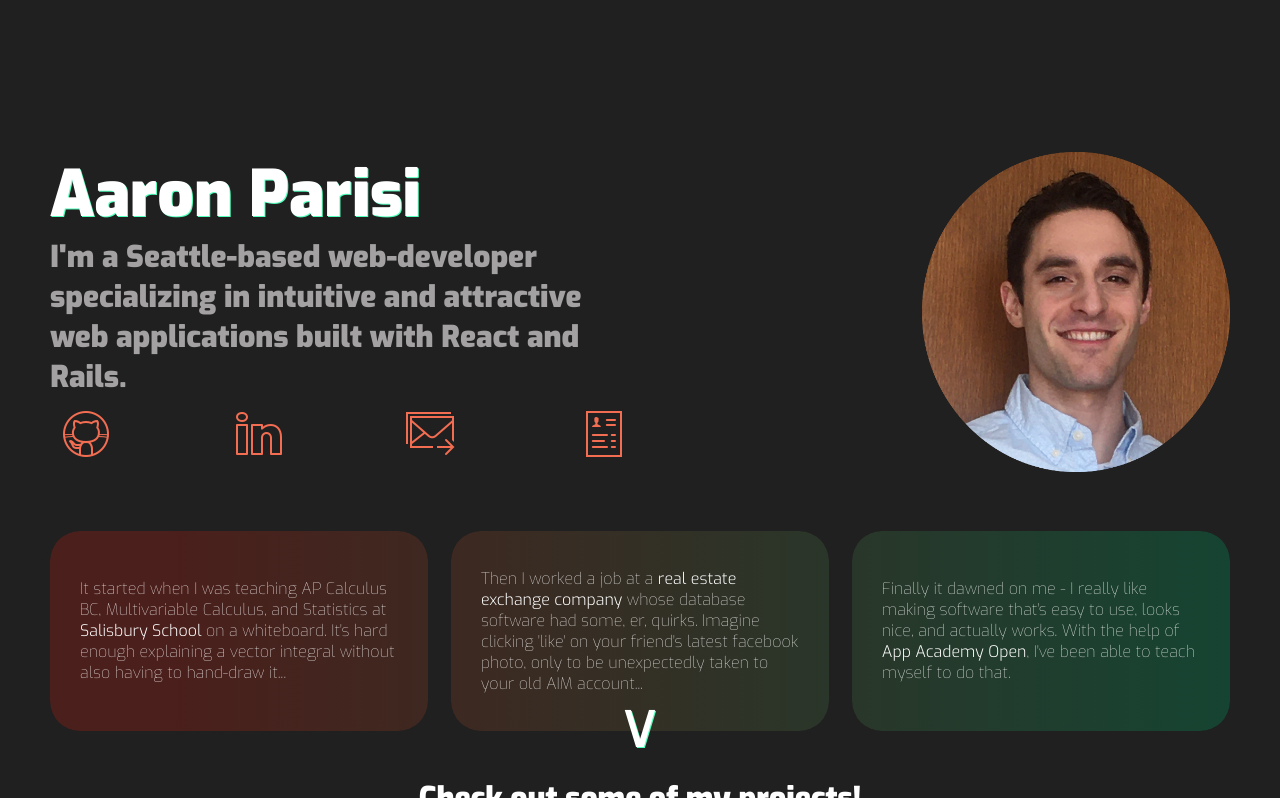
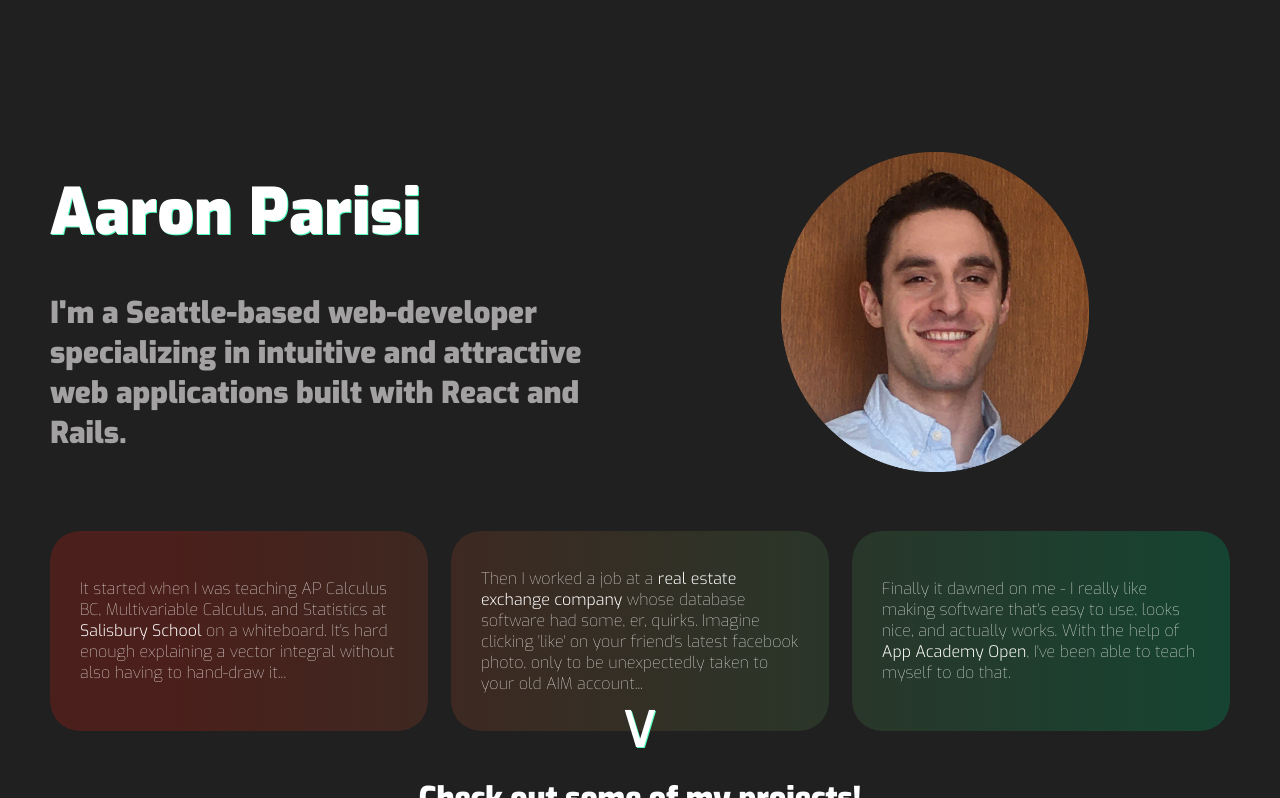
Before and after one commit to aaronparisi/aarons-projects-2, a React (Create React App) app: page / in a window 1280 px wide. Shown: the part 802-1600 px from the top of the page. Built offline with nearby package versions, Linux system fonts and the light colour scheme.

Commit message:
added links to headshot overlay

```diff
--- a/src/components/About/About.jsx
+++ b/src/components/About/About.jsx
@@ -65,6 +65,9 @@ const About = props => {
           <h2>
             I'm a Seattle-based web-developer specializing in intuitive and attractive web applications built with React and Rails.
           </h2>
+        </div>
+        <div className="headshot-container">
+          <img id="headshot" src={Headshot} alt="Headshot of Aaron Parisi"/>
           <div className="intro-links-container">
             {/* <div className="intro-links-gradient-background"></div> */}
             <div className="intro-links-black-background">
@@ -85,7 +88,6 @@ const About = props => {
             </div>
           </div>
         </div>
-        <div className="headshot-container"><img id="headshot" src={Headshot} alt="Headshot of Aaron Parisi"/></div>
       </div>
 
       <div className="about-blurbs-container" ref={ref}>
--- a/src/stylesheets/App.css
+++ b/src/stylesheets/App.css
@@ -191,59 +191,72 @@ nav {
       flex-basis: 50%;
       display: flex;
       flex-direction: column;
-      justify-content: space-around; }
+      justify-content: space-around;
+      margin-right: 5%; }
       .about .about-intro .intro-text h1 {
         text-shadow: 1px 1px 0px #52FFBB; }
       .about .about-intro .intro-text h2 {
         color: #a3a1a1; }
-      .about .about-intro .intro-text .intro-links-container {
-        position: relative;
-        z-index: 2;
-        height: 75px; }
-        .about .about-intro .intro-text .intro-links-container .intro-links-black-background {
+    .about .about-intro .headshot-container {
+      flex-basis: 40%;
+      border-radius: 10px;
+      height: 40vh;
+      max-height: 40vh;
+      display: flex;
+      justify-content: center;
+      position: relative; }
+      .about .about-intro .headshot-container:hover .intro-links-container {
+        visibility: visible;
+        background-color: #202020c9; }
+      .about .about-intro .headshot-container img {
+        height: 40vh;
+        max-height: 40vh; }
+      .about .about-intro .headshot-container .intro-links-container {
+        position: absolute;
+        top: 0px;
+        left: 0px;
+        height: 40vh;
+        width: 100%;
+        background: #20202000;
+        visibility: hidden; }
+        .about .about-intro .headshot-container .intro-links-container .intro-links-black-background {
           position: absolute;
           top: 0px;
           left: 0px;
           height: 100%;
           width: 100%;
-          background: #202020;
           z-index: 3;
           display: flex;
           justify-content: stretch;
           align-items: center;
           padding: 0px 10px; }
-          .about .about-intro .intro-text .intro-links-container .intro-links-black-background .intro-links {
+          .about .about-intro .headshot-container .intro-links-container .intro-links-black-background .intro-links {
             flex-basis: 100%;
+            height: 100%;
+            max-height: 100%;
             display: flex;
             flex-direction: row;
-            justify-content: space-between;
-            padding: 1px; }
-            .about .about-intro .intro-text .intro-links-container .intro-links-black-background .intro-links .icon-link {
+            justify-content: stretch;
+            flex-wrap: wrap;
+            padding: 30%; }
+            .about .about-intro .headshot-container .intro-links-container .intro-links-black-background .intro-links .icon-link {
+              flex-basis: 50%;
               display: flex;
               justify-content: center;
               align-items: center; }
-              .about .about-intro .intro-text .intro-links-container .intro-links-black-background .intro-links .icon-link:hover {
+              .about .about-intro .headshot-container .intro-links-container .intro-links-black-background .intro-links .icon-link:hover {
                 background: none; }
-              .about .about-intro .intro-text .intro-links-container .intro-links-black-background .intro-links .icon-link .icon {
+              .about .about-intro .headshot-container .intro-links-container .intro-links-black-background .intro-links .icon-link .icon {
+                height: 75%;
                 filter: invert(48%) sepia(85%) saturate(1832%) hue-rotate(332deg) brightness(109%) contrast(90%); }
-                .about .about-intro .intro-text .intro-links-container .intro-links-black-background .intro-links .icon-link .icon:hover {
+                .about .about-intro .headshot-container .intro-links-container .intro-links-black-background .intro-links .icon-link .icon:hover {
                   filter: invert(87%) sepia(66%) saturate(477%) hue-rotate(75deg) brightness(100%) contrast(103%); }
-        .about .about-intro .intro-text .intro-links-container .intro-links-gradient-background {
+        .about .about-intro .headshot-container .intro-links-container .intro-links-gradient-background {
           content: '';
           position: absolute;
           height: 100%;
           width: 100%;
           background: linear-gradient(to right, #F26C52 30%, #52FFBB); }
-    .about .about-intro .headshot-container {
-      flex-basis: 50%;
-      border-radius: 10px;
-      height: 40vh;
-      max-height: 40vh;
-      display: flex;
-      justify-content: flex-end; }
-      .about .about-intro .headshot-container img {
-        height: 40vh;
-        max-height: 40vh; }
   .about .about-blurbs-container {
     width: 100%;
     position: relative;
--- a/src/stylesheets/_about.scss
+++ b/src/stylesheets/_about.scss
@@ -41,6 +41,7 @@ $intro-text-height: 40vh;
       display: flex;
       flex-direction: column;
       justify-content: space-around;
+      margin-right: 5%;
       // padding-right: 8%;
 
       & h1 {
@@ -51,10 +52,36 @@ $intro-text-height: 40vh;
         color: $gray;
       }
 
+    }
+
+    .headshot-container {
+      flex-basis: 40%;
+      border-radius: 10px;
+      height: $intro-text-height;
+      max-height: $intro-text-height;
+      display: flex;
+      justify-content: center;
+
+      position: relative;
+
+      &:hover .intro-links-container {
+        visibility: visible;
+        background-color: #202020c9;
+      }
+
+      & img {
+        height: $intro-text-height;
+        max-height: $intro-text-height;
+      }
+
       .intro-links-container {
-        position: relative;
-        z-index: 2;
-        height: 75px;
+        position: absolute;
+        top: 0px;
+        left: 0px;
+        height: $intro-text-height;
+        width: 100%;
+        background: #20202000;
+        visibility: hidden;
 
         .intro-links-black-background {
           position: absolute;
@@ -63,7 +90,6 @@ $intro-text-height: 40vh;
           height: 100%;
           width: 100%;
 
-          background: $black;
           z-index: 3;
 
           display: flex;
@@ -74,12 +100,16 @@ $intro-text-height: 40vh;
 
           .intro-links {
             flex-basis: 100%;
+            height: 100%;
+            max-height: 100%;
             display: flex;
             flex-direction: row;
-            justify-content: space-between;
-            padding: 1px;
+            justify-content: stretch;
+            flex-wrap: wrap;
+            padding: 30%;
 
             .icon-link {
+              flex-basis: 50%;
               display: flex;
               justify-content: center;
               align-items: center;
@@ -92,6 +122,7 @@ $intro-text-height: 40vh;
               }
 
               .icon {
+                height: 75%;
                 // filter: invert(69%) sepia(9%) saturate(17%) hue-rotate(316deg) brightness(92%) contrast(90%);  // gray
                 filter: invert(48%) sepia(85%) saturate(1832%) hue-rotate(332deg) brightness(109%) contrast(90%);  // orange
 
@@ -111,21 +142,6 @@ $intro-text-height: 40vh;
           width: 100%;
           background: linear-gradient(to right, $orange 30%, $teal);
         }
-      }
-
-    }
-
-    .headshot-container {
-      flex-basis: 50%;
-      border-radius: 10px;
-      height: $intro-text-height;
-      max-height: $intro-text-height;
-      display: flex;
-      justify-content: flex-end;
-
-      & img {
-        height: $intro-text-height;
-        max-height: $intro-text-height;
       }
     }
   }
```
Also changed, not shown: 2 other files (tests, documents, lock files or other folders).
